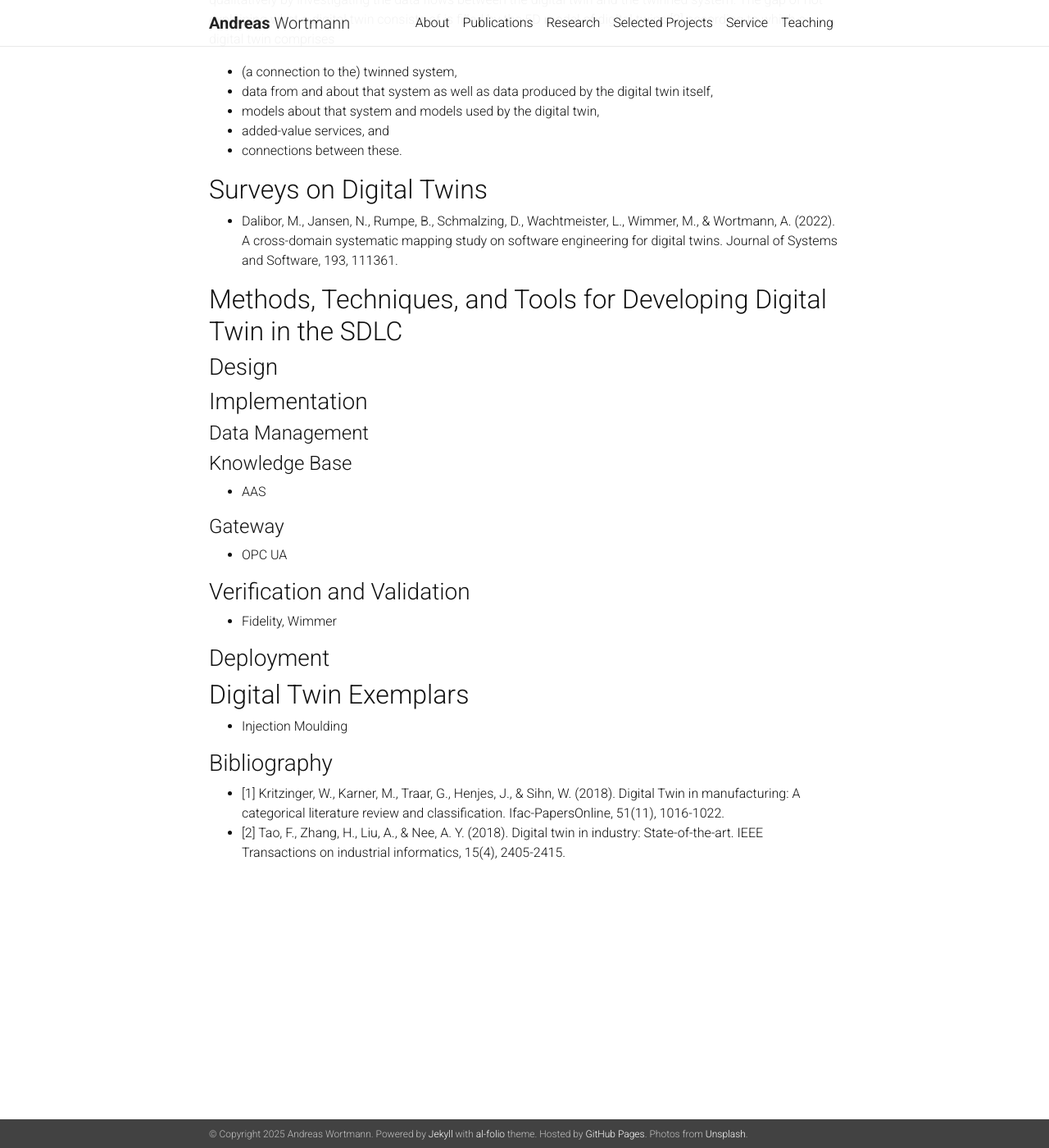
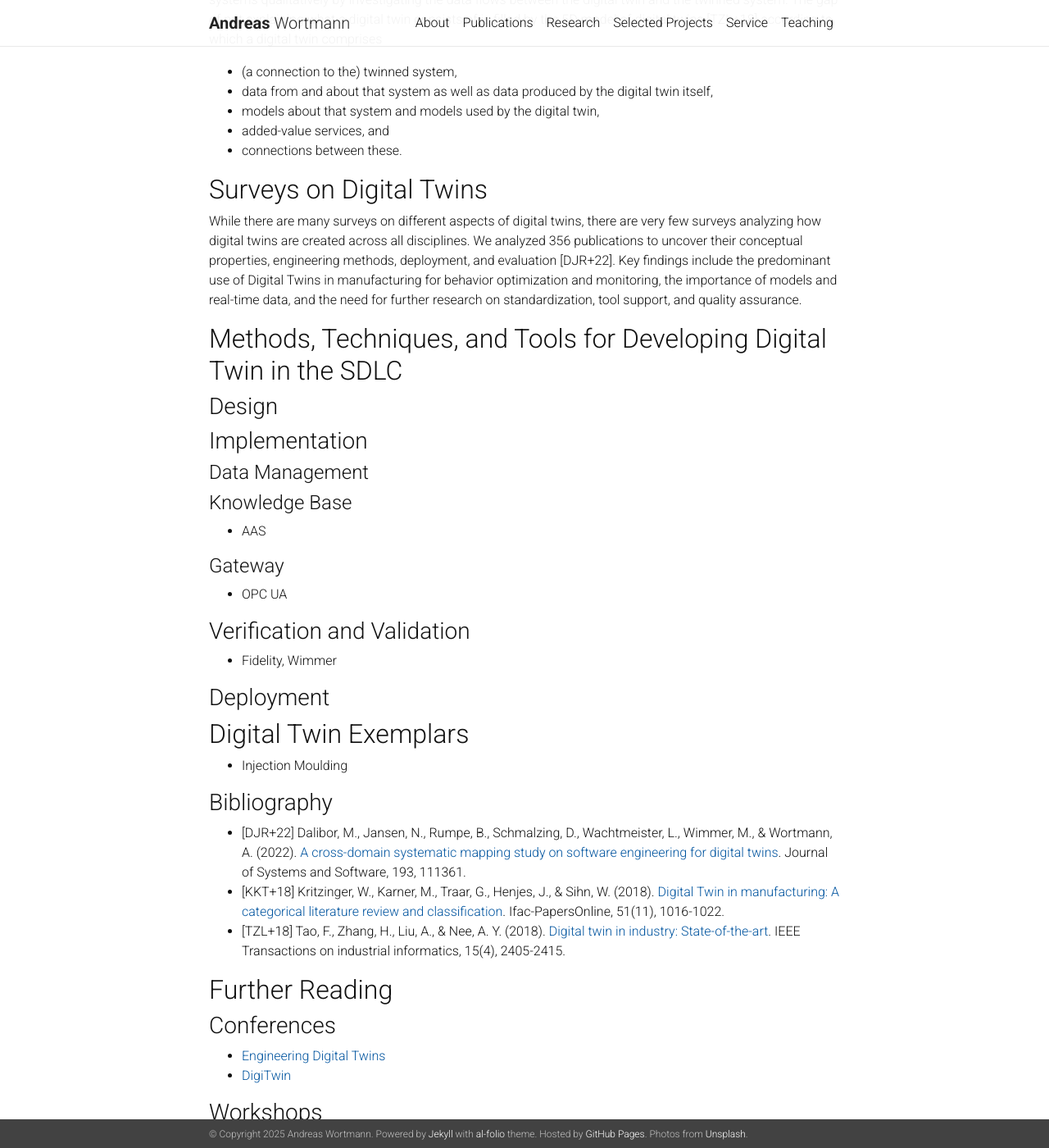
Before and after one commit to awortmann/awortmann.github.io, a Jekyll site: the page built from _pages/research/digital-twin-reading.md, in a window 1280 px wide and 1400 px high, scrolled down 372 px. Shown: the whole window at 82% size. Built offline with Jekyll 4.4.1, drawn with Linux system fonts in a browser that asks for light colours; nearby versions of some CDN libraries; a style sheet for code colours, icons or effects is not loaded; some of the changed text lies outside the part shown.

Commit message:
Minor update

```diff
--- a/_pages/research/digital-twin-reading.md
+++ b/_pages/research/digital-twin-reading.md
@@ -10,7 +10,7 @@ nav: false
 
 ### What makes a digital twin a digital twin?
 
-This is one of the essential questions in the field of digital twins and there are various publications and conceptual models giving different answers (see the 112 definitions of digital twins [collected here](TODO)). Yet, the definition based on data flows [1] is the only one that distinguishes digital twins from other kinds of systems qualitatively by investigating the data flows between the digital twin and the twinned system. The gap of not explaining what a digital twin consists of is filled by the 5D model of digital twins [2] according to which a digital twin comprises
+This is one of the essential questions in the field of digital twins and there are various publications and conceptual models giving different answers (see the 112 definitions of digital twins [collected here](TODO)). Yet, the definition based on data flows [KKT+18] is the only one that distinguishes digital twins from other kinds of systems qualitatively by investigating the data flows between the digital twin and the twinned system. The gap of not explaining what a digital twin consists of is filled by the 5D model of digital twins [TZL+18] according to which a digital twin comprises
 - (a connection to the) twinned system,
 - data from and about that system as well as data produced by the digital twin itself,
 - models about that system and models used by the digital twin,
@@ -19,7 +19,8 @@ This is one of the essential questions in the field of digital twins and there a
 
 ## Surveys on Digital Twins
 
-- Dalibor, M., Jansen, N., Rumpe, B., Schmalzing, D., Wachtmeister, L., Wimmer, M., & Wortmann, A. (2022). A cross-domain systematic mapping study on software engineering for digital twins. Journal of Systems and Software, 193, 111361.
+While there are many surveys on different aspects of digital twins, there are very few surveys analyzing how digital twins are created across all disciplines.
+We analyzed 356 publications to uncover their conceptual properties, engineering methods, deployment, and evaluation [DJR+22]. Key findings include the predominant use of Digital Twins in manufacturing for behavior optimization and monitoring, the importance of models and real-time data, and the need for further research on standardization, tool support, and quality assurance.
 
 ## Methods, Techniques, and Tools for Developing Digital Twin in the SDLC
 
@@ -48,5 +49,20 @@ This is one of the essential questions in the field of digital twins and there a
 - Injection Moulding
 
 ### Bibliography
-- [1] Kritzinger, W., Karner, M., Traar, G., Henjes, J., & Sihn, W. (2018). Digital Twin in manufacturing: A categorical literature review and classification. Ifac-PapersOnline, 51(11), 1016-1022.
-- [2] Tao, F., Zhang, H., Liu, A., & Nee, A. Y. (2018). Digital twin in industry: State-of-the-art. IEEE Transactions on industrial informatics, 15(4), 2405-2415.
+
+- [DJR+22] Dalibor, M., Jansen, N., Rumpe, B., Schmalzing, D., Wachtmeister, L., Wimmer, M., & Wortmann, A. (2022). [A cross-domain systematic mapping study on software engineering for digital twins](https://www.sciencedirect.com/science/article/pii/S0164121222000917). Journal of Systems and Software, 193, 111361.
+- [KKT+18] Kritzinger, W., Karner, M., Traar, G., Henjes, J., & Sihn, W. (2018). [Digital Twin in manufacturing: A categorical literature review and classification](https://www.sciencedirect.com/science/article/pii/S2405896318316021). Ifac-PapersOnline, 51(11), 1016-1022.
+- [TZL+18] Tao, F., Zhang, H., Liu, A., & Nee, A. Y. (2018). [Digital twin in industry: State-of-the-art](https://ieeexplore.ieee.org/stamp/stamp.jsp?arnumber=8477101&casa_token=PQm7GatFGw0AAAAA:HFsG-w4vMZUwz3nc3qO-6Xln2JA6HC8MyHtnyG5mtVcuPgUeXLL-c3HRhgCpv5zELVBPb-pq4bA). IEEE Transactions on industrial informatics, 15(4), 2405-2415.
+
+## Further Reading
+
+### Conferences
+
+- [Engineering Digital Twins](https://conf.researchr.org/home/edtconf-2025)
+- [DigiTwin](http://www.dtiac.com/)
+
+### Workshops
+
+- [Conceptual Modeling for Digital Twins](comodity.github.io)
+- [Digital Twin Architecture (TwinArch) and Digital Twin Engineering](https://www.iese.fraunhofer.de/en/events/twinarch-dte.html)
+- [Model-Driven Engineering of Digital Twins](https://gemoc.org/events/moddit2023.html)
```
